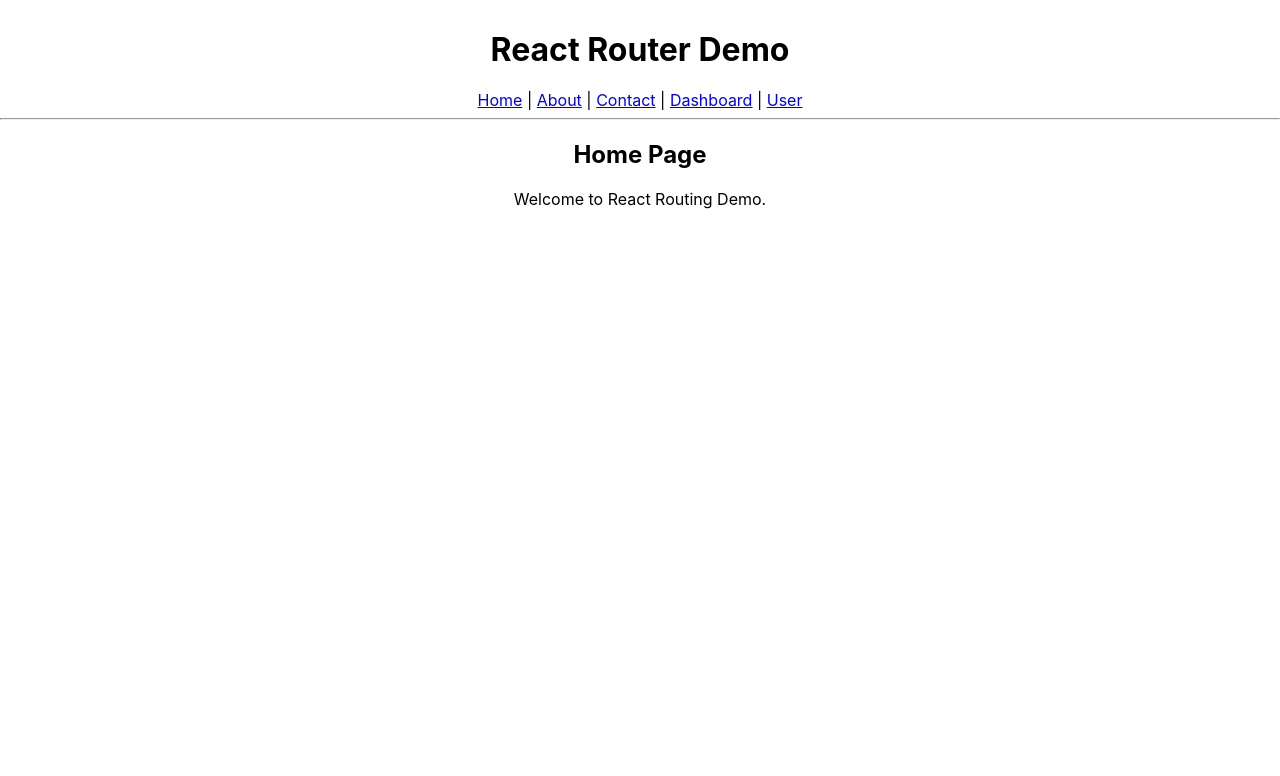
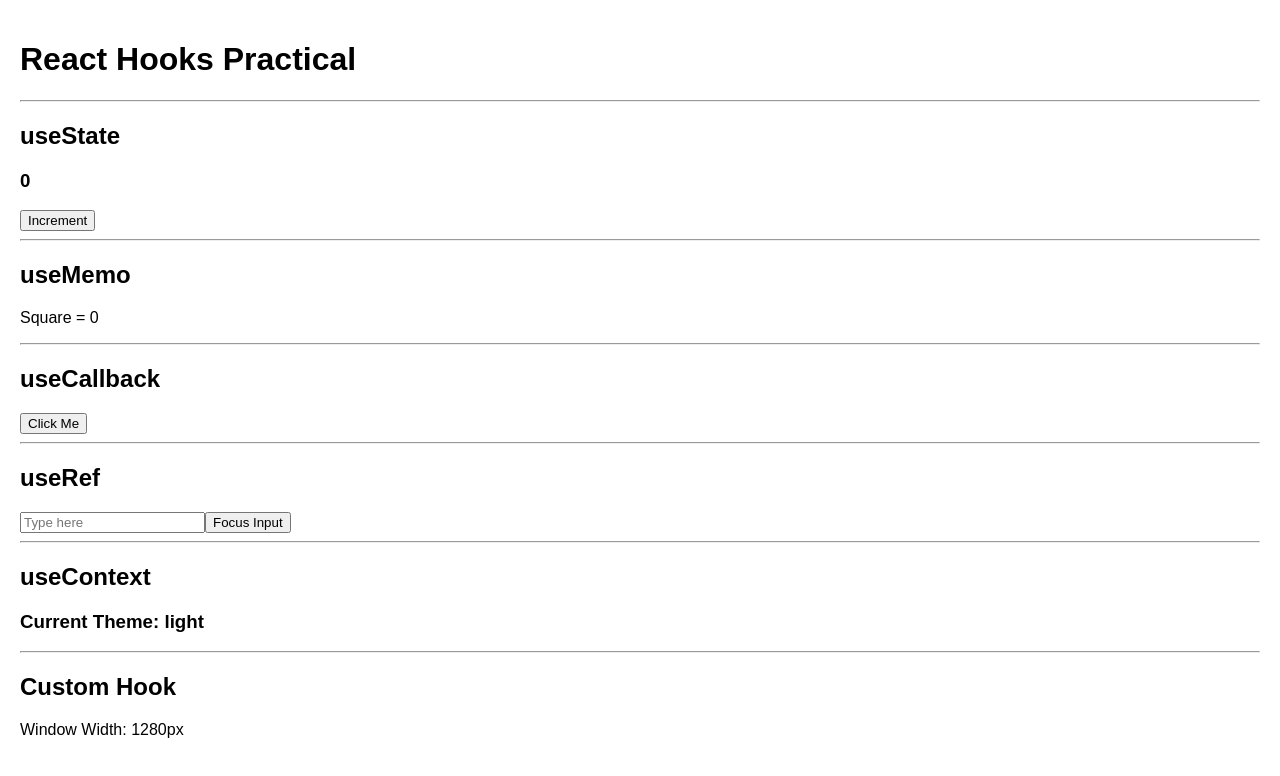
Before and after one commit to riya-radadiya/Internship-Training, a React (Create React App) app in the folder react-practical/: page / in a window 1280 px wide. Shown: the top 776 px of the page. Built offline with nearby package versions, Linux system fonts and the light colour scheme.

Commit message:
Add React Hooks practical

```diff
--- a/react-practical/src/App.js
+++ b/react-practical/src/App.js
@@ -1,37 +1,109 @@
-import { Routes, Route, Link } from "react-router-dom";
+import React, {
+  useState,
+  useEffect,
+  useMemo,
+  useCallback,
+  useRef,
+} from "react";
 
-import Home from "./pages/Home";
-import About from "./pages/About";
-import Contact from "./pages/Contact";
-import Dashboard from "./pages/Dashboard";
-import User from "./pages/User";
-import NotFound from "./pages/NotFound";
+import { ThemeContext } from "./ThemeContext";
+import useWindowWidth from "./useWindowWidth";
 
 function App() {
+  // useState
+  const [count, setCount] = useState(0);
+
+  // useEffect
+  useEffect(() => {
+    document.title = `Count: ${count}`;
+  }, [count]);
+
+  // useMemo
+  const square = useMemo(() => {
+    console.log("Calculating...");
+    return count * count;
+  }, [count]);
+
+  // useCallback
+  const showMessage = useCallback(() => {
+    alert("useCallback executed!");
+  }, []);
+
+  // useRef
+  const inputRef = useRef();
+
+  const focusInput = () => {
+    inputRef.current.focus();
+  };
+
+  // useContext
+  const theme = "light";
+
+  // Custom Hook
+  const width = useWindowWidth();
+
   return (
-    <div style={{ textAlign: "center", marginTop: "30px" }}>
-      <h1>React Router Demo</h1>
+    <ThemeContext.Provider value={theme}>
+      <div style={{ padding: "20px", fontFamily: "Arial" }}>
+        <h1>React Hooks Practical</h1>
 
-      <nav>
-        <Link to="/">Home</Link> |{" "}
-        <Link to="/about">About</Link> |{" "}
-        <Link to="/contact">Contact</Link> |{" "}
-        <Link to="/dashboard">Dashboard</Link> |{" "}
-        <Link to="/user/101">User</Link>
-      </nav>
+        <hr />
 
-      <hr />
+        <h2>useState</h2>
 
-      <Routes>
-        <Route path="/" element={<Home />} />
-        <Route path="/about" element={<About />} />
-        <Route path="/contact" element={<Contact />} />
-        <Route path="/dashboard" element={<Dashboard />} />
-        <Route path="/user/:id" element={<User />} />
-        <Route path="*" element={<NotFound />} />
-      </Routes>
-    </div>
+        <h3>{count}</h3>
+
+        <button onClick={() => setCount(count + 1)}>
+          Increment
+        </button>
+
+        <hr />
+
+        <h2>useMemo</h2>
+
+        <p>Square = {square}</p>
+
+        <hr />
+
+        <h2>useCallback</h2>
+
+        <button onClick={showMessage}>
+          Click Me
+        </button>
+
+        <hr />
+
+        <h2>useRef</h2>
+
+        <input
+          ref={inputRef}
+          placeholder="Type here"
+        />
+
+        <button onClick={focusInput}>
+          Focus Input
+        </button>
+
+        <hr />
+
+        <h2>useContext</h2>
+
+        <ThemeDisplay />
+
+        <hr />
+
+        <h2>Custom Hook</h2>
+
+        <p>Window Width: {width}px</p>
+      </div>
+    </ThemeContext.Provider>
   );
 }
 
+function ThemeDisplay() {
+  const theme = React.useContext(ThemeContext);
+
+  return <h3>Current Theme: {theme}</h3>;
+}
+
 export default App;
--- /dev/null
+++ b/react-practical/src/ThemeContext.js
@@ -0,0 +1,3 @@
+import { createContext } from "react";
+
+export const ThemeContext = createContext();
--- a/react-practical/src/index.js
+++ b/react-practical/src/index.js
@@ -1,13 +1,12 @@
 import React from "react";
 import ReactDOM from "react-dom/client";
-import { BrowserRouter } from "react-router-dom";
 import "./index.css";
 import App from "./App";
 
 const root = ReactDOM.createRoot(document.getElementById("root"));
 
 root.render(
-  <BrowserRouter>
+  <React.StrictMode>
     <App />
-  </BrowserRouter>
+  </React.StrictMode>
 );
--- /dev/null
+++ b/react-practical/src/useWindowWidth.js
@@ -0,0 +1,17 @@
+import { useState, useEffect } from "react";
+
+function useWindowWidth() {
+  const [width, setWidth] = useState(window.innerWidth);
+
+  useEffect(() => {
+    const resize = () => setWidth(window.innerWidth);
+
+    window.addEventListener("resize", resize);
+
+    return () => window.removeEventListener("resize", resize);
+  }, []);
+
+  return width;
+}
+
+export default useWindowWidth;
```
